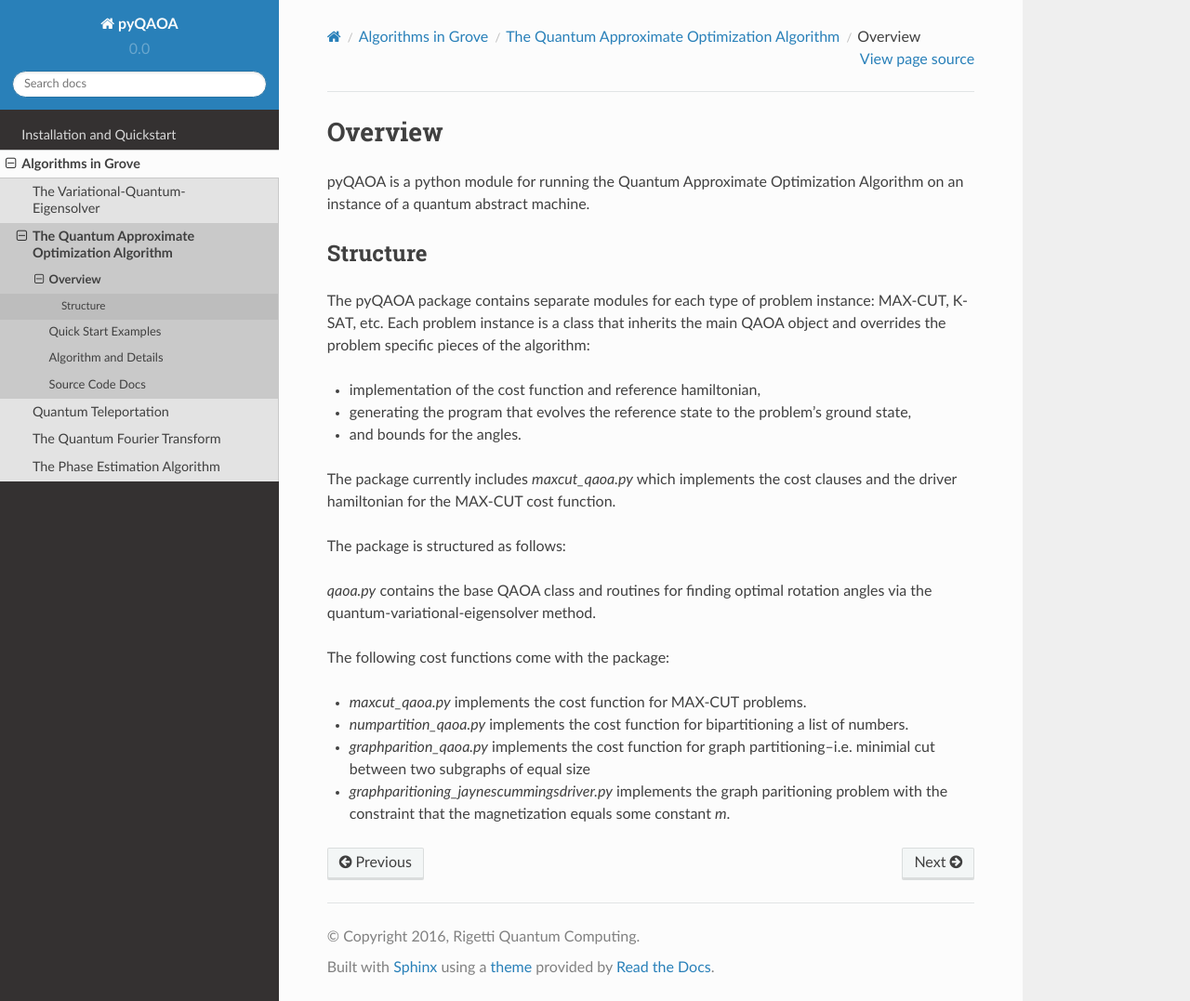
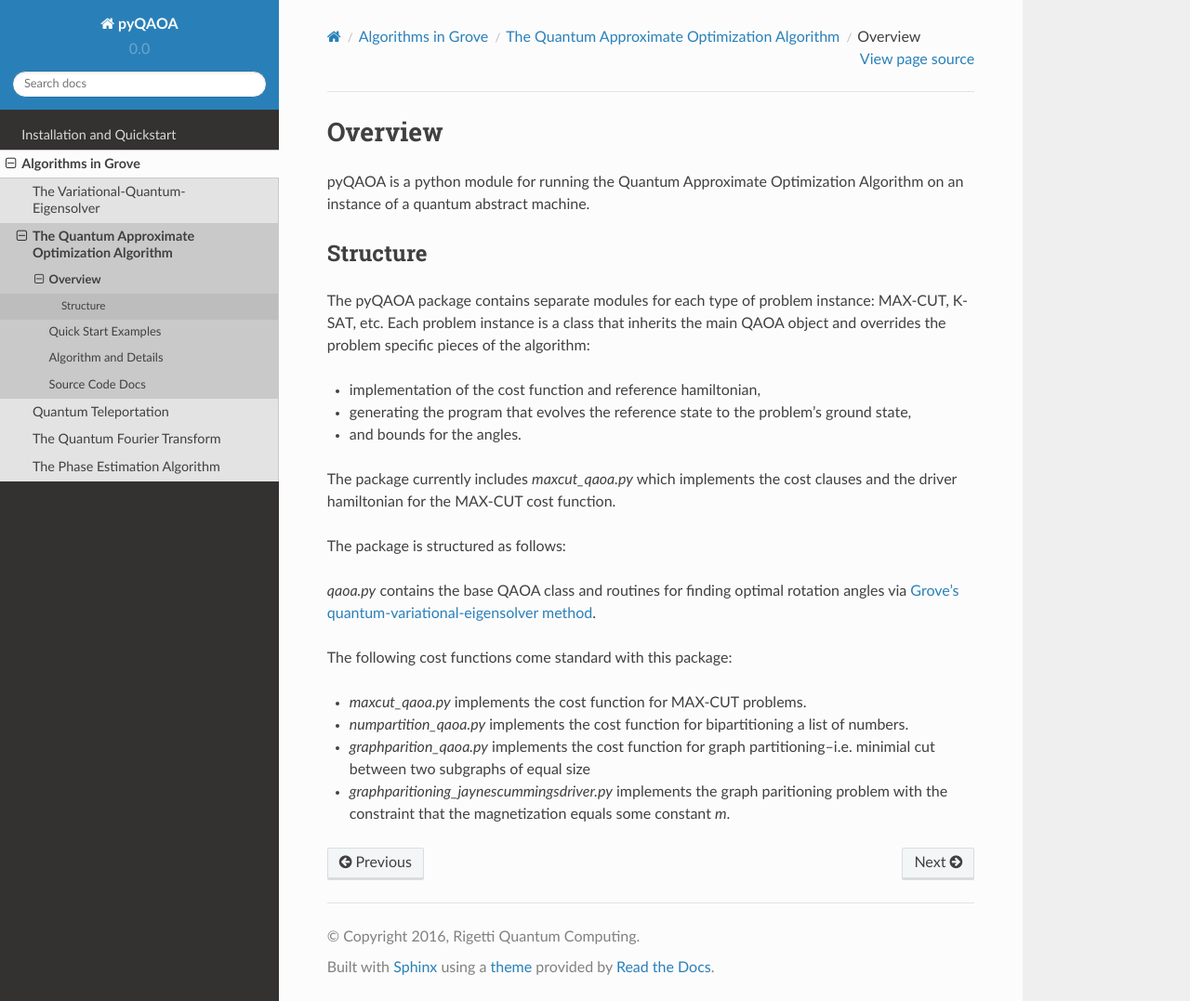
Before and after one commit to rigetti/grove, a Sphinx documentation site: the page built from docs/qaoa/qaoa_overview.rst, in a window 1280 px wide and 1077 px high. Shown: the whole window at 93% size. Built offline with Sphinx 7.4.7 and the Read the Docs theme 2.0.0, drawn with Linux system fonts in a browser that asks for light colours; pages that are not in the unit, such as notebooks, are missing from menus.

```diff
--- a/docs/qaoa/qaoa_overview.rst
+++ b/docs/qaoa/qaoa_overview.rst
@@ -24,9 +24,9 @@ clauses and the driver hamiltonian for the MAX-CUT cost function.
 The package is structured as follows:
 
 `qaoa.py` contains the base QAOA class and routines for finding optimal
-rotation angles via the quantum-variational-eigensolver method.
+rotation angles via `Grove's quantum-variational-eigensolver method <../vqe/vqe.html>`_.
 
-The following cost functions come with the package:
+The following cost functions come standard with this package:
 
 * `maxcut_qaoa.py` implements the cost function for MAX-CUT problems.
 
```
Also changed, not shown: 2 other files.
